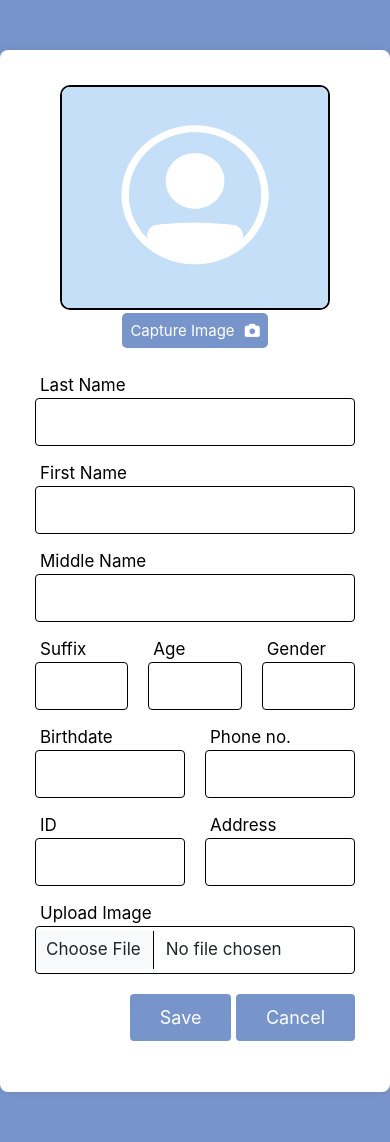
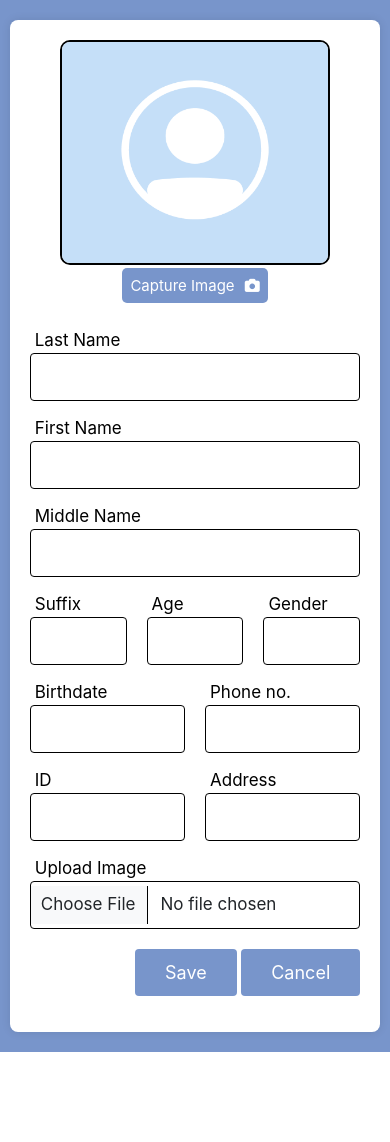
Before and after one commit to vlemonade/SeniorCare, a Django app: template templates/edit.html in a window 390 px wide. Shown: the part 90-1232 px from the top of the page. After the commit the page ends 1142 px from the top, so only its background shows below. Run offline with Django 4.2, Linux system fonts and the light colour scheme; the template is opened without the code that fills it, so the values that code supplies are empty.

Commit message:
Update edit1.css

```diff
--- a/static/styles/edit1.css
+++ b/static/styles/edit1.css
@@ -134,7 +134,7 @@
 
 @media (max-width: 500px)
 {
-  .preview-container{
+  .container{
     max-width: 95vw;
     margin: 20px auto;
     padding: 20px;
```
